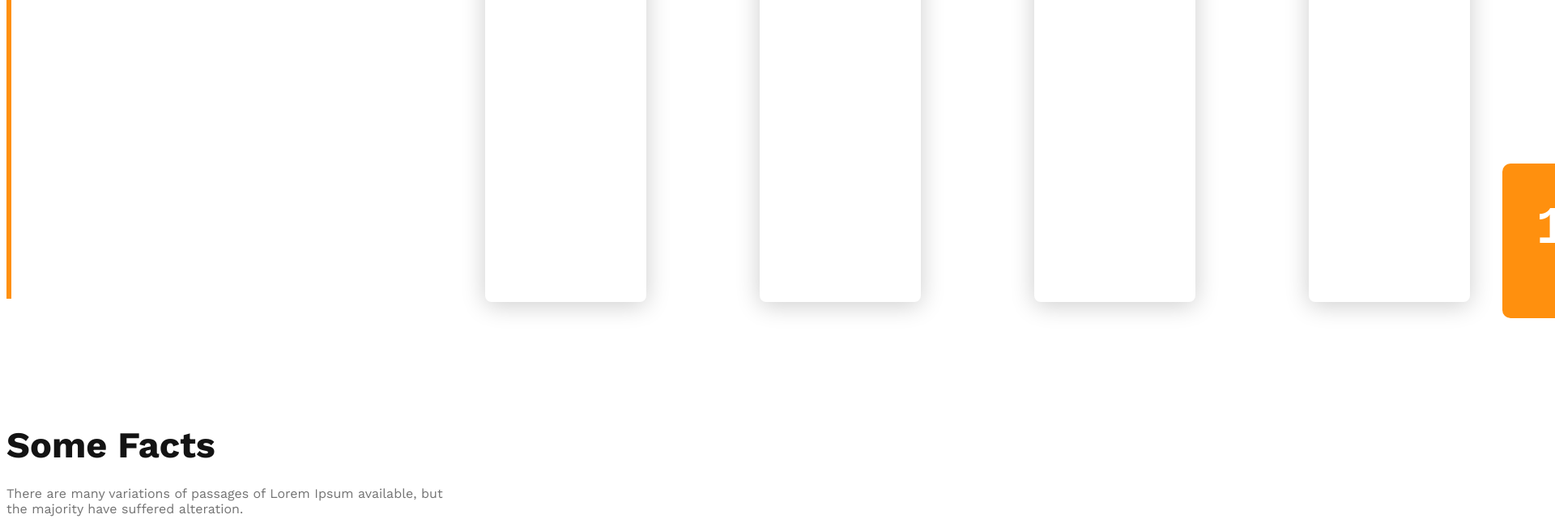
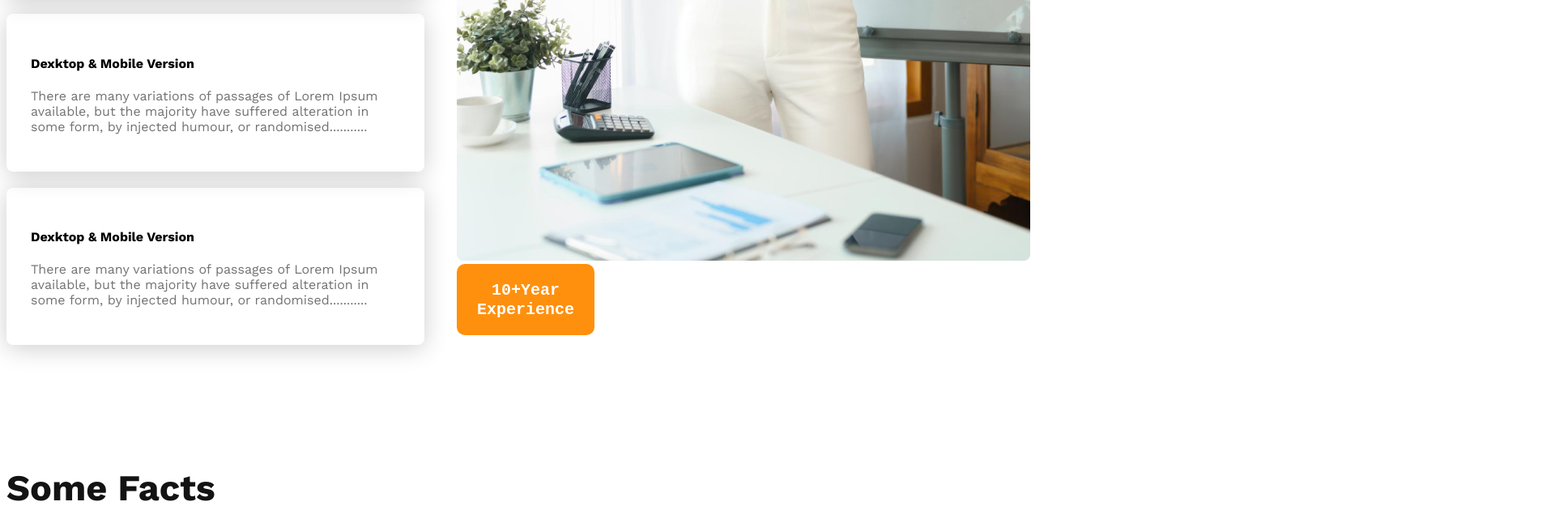
Before and after one commit to mizangithup917/architects_web_my, a plain HTML site: page index.html in a window 1280 px wide. Shown: the part 2859-3505 px from the top of the page at 81% size, 1920 px wide, since content can reach past the window. Drawn offline with nearby package versions, Linux system fonts and the light colour scheme.

Commit message:
fainal all update site

```diff
--- a/index.html
+++ b/index.html
@@ -49,9 +49,9 @@
             </div>
         </section>
 <!--love_enjoy  -->
-        <section class="features">
-
-                <h3 id="title_side_style" class="section_title">Features you will<br/> love & enjoy</h3>
+        <section class="features display_flex">
+             <div class="features_love_enjoy">
+                 <h3 id="title_side_style" class="section_title">Features you will<br/> love & enjoy</h3>
                 <p class="text_light_gray">There are many variations of passages of Lorem Ipsum available, but the majority have suffered alteration in some form, by injected humour, or randomised words which don't look even</p>
 <!-- feature card container----------------- -->
 
@@ -72,8 +72,7 @@
                     <p class="text_light_gray">There are many variations of passages of Lorem Ipsum available, but the majority have suffered alteration in some form, by injected humour, or randomised...........</p>
                 </div>
 
-
-
+             </div>
 
             <div class="feature_image">
                 <img src="./images/architect.png" alt="">
--- a/style.css
+++ b/style.css
@@ -164,17 +164,16 @@ main{
     font-weight: 800;
 }
 
-/* feature love section */
+/* feature love section ------------*/
 .features{
-    display: flex;
-    gap: 140px;
-
+    max-width: 1440pxpx;
+    gap: 40px;
 }
 
-#title_side_style{
+/* #title_side_style{
     border-left: 6px solid #FF900E;
     padding-left: 20px;
-}
+} */
 
 .feature_card{
     padding: 30px;
@@ -185,22 +184,22 @@ main{
 }
 
 
-.Feature_title{
+/* .Feature_title{
     font-weight: 600;
     font-size: 1.25rem;
-    margin: 0;
-}
 
-#experience_badge{
+} */
+
+/* #experience_badge{
     padding: 45px 42px;
     font-size: 1.5rem;
     font-weight: 500;
     margin-top: -130px ;
     margin-left: -100px;
 
-}
+}  */
 
-#experience_year{
+/* #experience_year{
     font-size: 4rem;
     font-weight: 700;
 }
@@ -208,7 +207,7 @@ main{
 #experience_badge:hover{
     color: white;
 
-}
+} */
 
 
 
@@ -338,8 +337,10 @@ main{
         max-width: 100%;
 
     }
+
+
     /*some facts-----------  */
- .some_facts{
+    .some_facts{
         text-align: center;
     }
 
```
